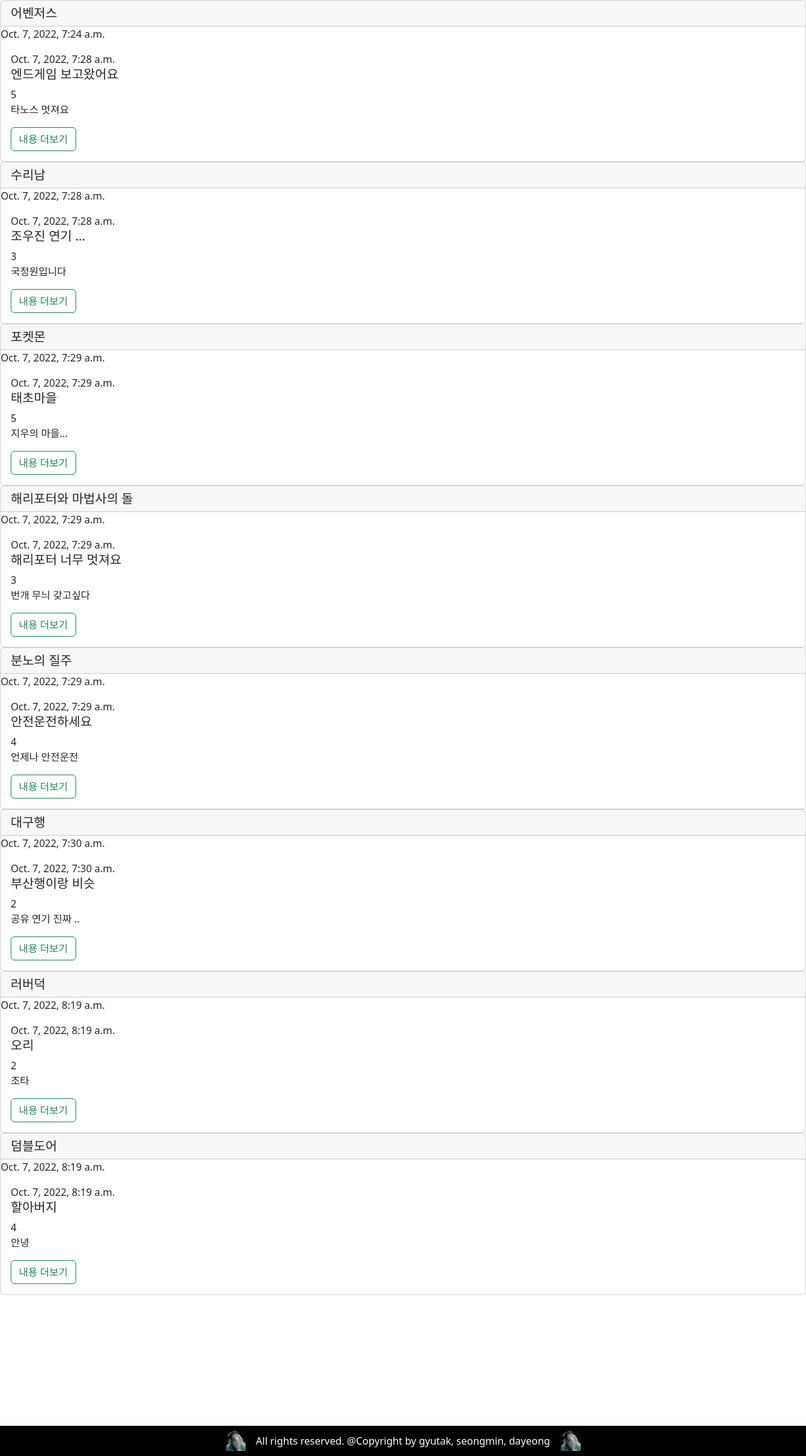
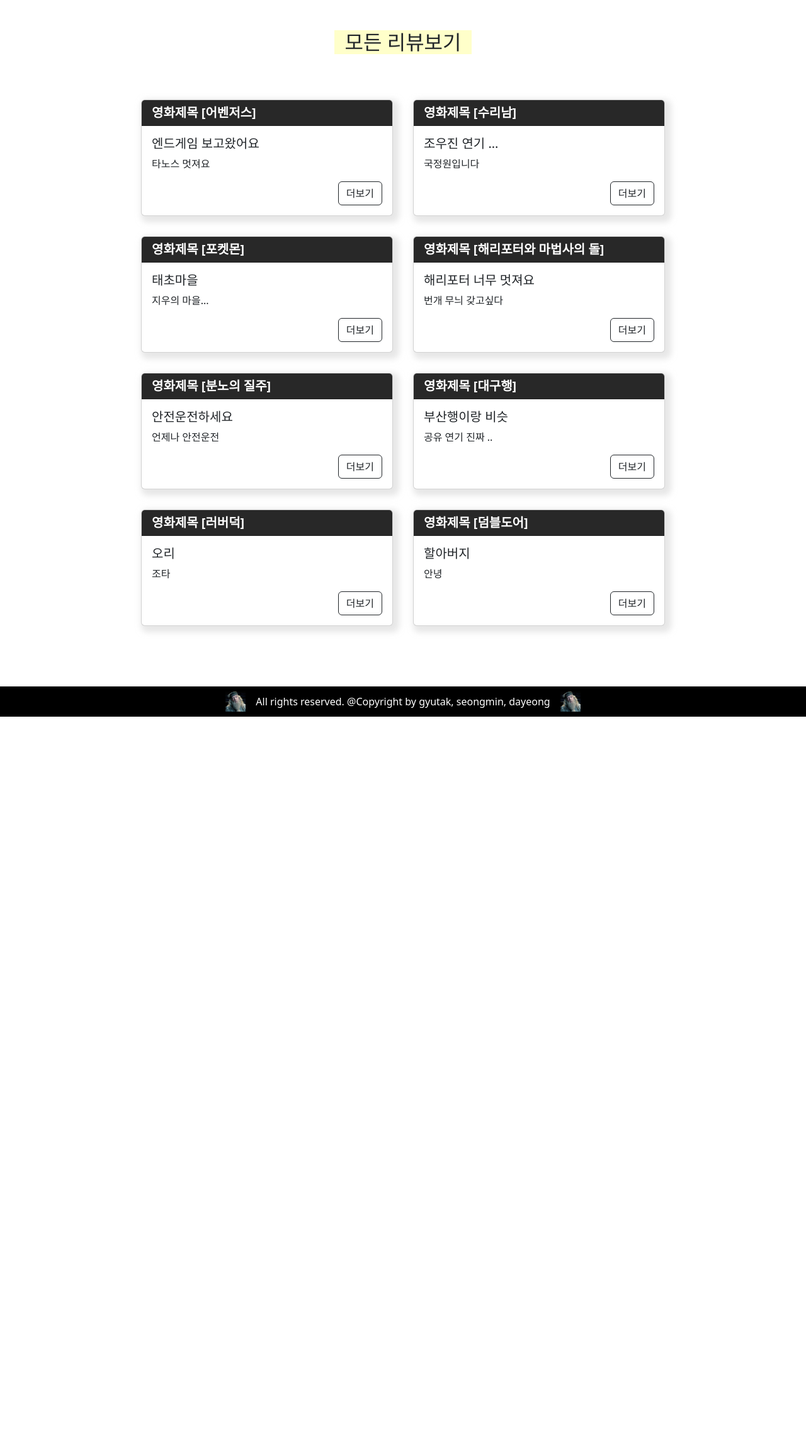
Before and after one commit to min486/pair_2, a Django app: page /list/ in a window 1280 px wide. Shown: the part 57-2369 px from the top of the page at 63% size. After the commit the page ends 1195 px from the top, so only its background shows below. Run offline with Django 3.2, Linux system fonts and the light colour scheme; data comes from the database, SQL or seed files in the repository; both versions use the stored data as it was after the commit; some libraries are stand-ins or nearby versions.

Commit message:
final revise

```diff
--- a/movies/templates/movies/list.html
+++ b/movies/templates/movies/list.html
@@ -1,22 +1,32 @@
 {% extends 'base.html' %}
+
+{% load static %}
 
 {% block title %}모든 리뷰 보기{% endblock title %}
 
+{% block css %}
+<link rel="stylesheet" href="{% static 'movies/css/index.css' %}">
+{% endblock css %}
+
 {% block content %}
 
-{% for review in reviews %}
-<div class="card">
-  <h5 class="card-header">{{ review.movie_name }}</h5>
-  {{ review.created_at }}
-  <div class="card-body">
-    {{ review.updated_at }}
-    <h5 class="card-title">{{ review.title }}</h5>
+<div style="display:flex; justify-content: center; align-items:center; flex-direction:column;">
+  <div class='title' style="display:flex; justify-content: center;">
+  <h2 style="background-color:rgb(255, 255, 202);">&nbsp 모든 리뷰보기 &nbsp</h2>
+  </div>
+  <div class="d-flex" style="justify-content:center; flex-wrap:wrap;">
+  {% for review in reviews %}
+  <div class="card" style="box-shadow:5px 5px 10px 5px rgba(211, 211, 211, 0.553)">
+    <h5 class="card-header" style="font-weight:bold; background-color: rgba(2, 2, 2, 0.848); color:white">영화제목 [{{review.movie_name}}]</h5>
+    <div class="card-body">
+      <h5 class="card-title">{{review.title}}</h5>
+      <p class="card-text">{{review.content}}</p>
+      <div style="display:flex; justify-content:end">
+      <a href="{% url 'movies:detail' review.pk %}" class="btn btn-outline-dark">더보기</a>
+      </div>
+    </div>
+  </div>
 
-    {{ review.grade }}
-    <p class="card-text">{{ review.content|slice:":50"}}</p>
-    <a href="{% url 'movies:detail' review.id %}" class="btn btn-outline-success">내용 더보기</a>
-  </div>
-</div>
-{% endfor %}
+  {% endfor %}
 
 {% endblock content %}
--- a/templates/base.html
+++ b/templates/base.html
@@ -14,7 +14,8 @@
   <title>{% block title %}장성민 여다영 변규탁{% endblock title %}</title>
 </head>
 <body>
-  <nav class="navbar navbar-expand-lg top-0 position-sticky" style="background-color: white;">
+  <!--nav bar-->
+  <nav class="navbar navbar-expand-lg sticky-top" style="background-color: white;">
     <div class="container-fluid">
       <a class="navbar-brand" href="{% url 'movies:index' %}"><img src="{% static 'movies/images/duck.png' %}" style="width:2rem;"></a>
       <button class="navbar-toggler" type="button" data-bs-toggle="collapse" data-bs-target="#navbarSupportedContent" aria-controls="navbarSupportedContent" aria-expanded="false" aria-label="Toggle navigation">
@@ -41,7 +42,8 @@
   {% endblock content %}
 
 
-  <footer style="padding-top:10rem;">
+  <!--footer-->
+  <footer style="padding-top:2rem;">
     <div class="mt-5 d-flex justify-content-center align-items-center" style="height:3rem; background-color:black; width:100vw; position: sticky; bottom:0; ">
       <img src='{% static 'movies/images/dumble.png' %}' style="width:2rem;"><p class='px-3' style="margin:0; color:white;">All rights reserved. @Copyright by gyutak, seongmin, dayeong</p><img src='{% static 'movies/images/dumble.png' %}' style="width:2rem;">
     </div>
```
Also changed, not shown: db.sqlite3.
